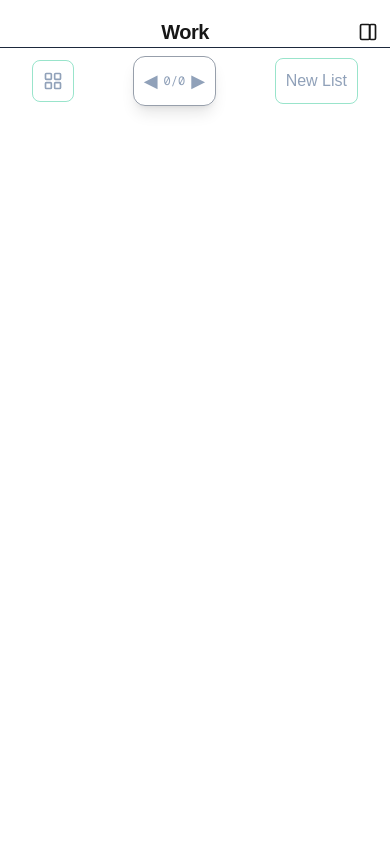
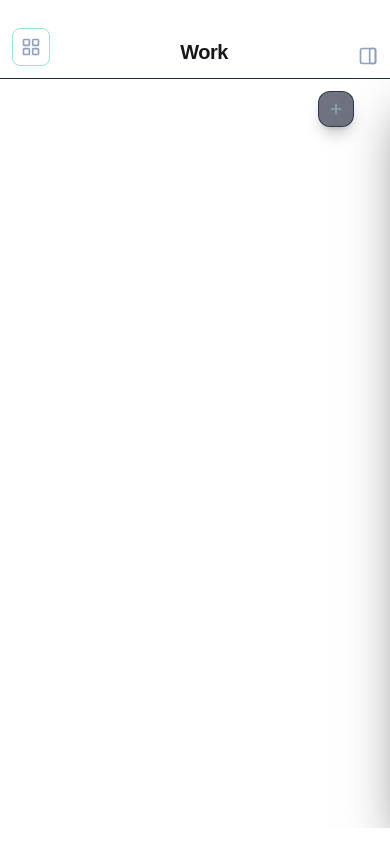
Before and after one commit to raulcs16/productivity-app, a Next.js app: page / in a window 390 px wide. Built offline with nearby package versions, Linux system fonts and the light colour scheme.

Commit message:
mobile redesign

```diff
--- a/src/apps/TodoApp/TodoAppContext.tsx
+++ b/src/apps/TodoApp/TodoAppContext.tsx
@@ -24,6 +24,7 @@ interface TodoAppStore {
 interface TodoAppController {
   addList: (title: string, workSpaceId: number) => number;
   addTodo: (task: string, parentId: number) => void;
+  updateTodoState: (id: number) => void;
   setCurrentListIndex: (index: number) => void;
   setEditId: (id: number) => void;
   nodeSelected: (id: number) => void;
--- a/src/apps/TodoApp/TodoListApp.tsx
+++ b/src/apps/TodoApp/TodoListApp.tsx
@@ -5,17 +5,41 @@ import ExplorerView from "@/src/ui/explorer/ExplorerView";
 import { useTodoAppController, useTodoAppStore } from "./TodoAppContext";
 import TodoAppTitle from "./TodoAppTitle";
 import { ExplorerType } from "@/src/core/explorer/explorer";
+import { useState } from "react";
+import GridToggle from "@/src/ui/shared/controls/GridToggle";
+import { Edu_NSW_ACT_Foundation } from "next/font/google";
 
 interface TodoListAppProps {}
+
+export enum LayoutType {
+  Grid,
+  Slide,
+}
 
 export default function TodoListApp(props: TodoListAppProps) {
   const store = useTodoAppStore();
   const controller = useTodoAppController();
+  const [layout, setLayout] = useState<LayoutType>(LayoutType.Slide);
+  function ToggleLayout() {
+    if (layout === LayoutType.Slide) setLayout(LayoutType.Grid);
+    if (layout === LayoutType.Grid) setLayout(LayoutType.Slide);
+  }
   return (
     <div className="w-full h-full">
       <Workspace
+        leftHeader={
+          <GridToggle
+            onToggled={() => ToggleLayout()}
+            active={layout === LayoutType.Grid}
+          ></GridToggle>
+        }
         title={<TodoAppTitle></TodoAppTitle>}
-        workspace={<TodoListWorkSpace></TodoListWorkSpace>}
+        workspace={
+          <TodoListWorkSpace
+            layout={layout}
+            setLayout={setLayout}
+          ></TodoListWorkSpace>
+        }
         sideBarOpen={false}
         sideBar={
           <ExplorerView
--- a/src/ui/shared/controls/Button.tsx
+++ b/src/ui/shared/controls/Button.tsx
@@ -10,7 +10,7 @@ export default function Button(props: ButtonProps) {
     <button
       title={props.title}
       onClick={props.onClick}
-      className={`p-2.5 rounded-lg border border-emerald-500/40  text-slate-400 hover:text-slate-200 hover:border-slate-700 hover:bg-slate-900/50 transition-all duration-200 ${
+      className={`p-2 rounded-lg border border-emerald-500/40  text-slate-400 hover:text-slate-200 hover:border-slate-700 hover:bg-slate-900/50 transition-all duration-200 ${
         props.className
       }
         ${props.active && " text-emerald-400 shadow-md shadow-emerald-500/5"}
--- /dev/null
+++ b/src/ui/shared/controls/DotNavigation.tsx
@@ -0,0 +1,143 @@
+"use client";
+import React, { useMemo } from "react";
+
+interface DotNavigationProps {
+  total: number;
+  currentIndex: number;
+  onIndexSelect: (index: number) => void;
+}
+
+export default function DotNavigation({
+  total,
+  currentIndex,
+  onIndexSelect,
+}: DotNavigationProps) {
+  if (total <= 1) return null;
+
+  // Configuration values for alignment math
+  const maxVisibleDots = 7;
+  const cellWidth = 24;
+  const halfVisible = Math.floor(maxVisibleDots / 2);
+
+  // Calculate the sliding offset based on fixed cell widths
+  const trackTranslateX = useMemo(() => {
+    if (total <= maxVisibleDots) return 0;
+
+    // Center the active dot unless it's near the extreme start or end boundaries
+    if (currentIndex <= halfVisible) return 0;
+    const maxScroll = (total - maxVisibleDots) * cellWidth;
+    if (currentIndex >= total - halfVisible) return maxScroll;
+
+    return (currentIndex - halfVisible) * cellWidth;
+  }, [currentIndex, total, halfVisible, cellWidth, maxVisibleDots]);
+
+  // Conditionals: Only show jumps if the extreme edge dots have slid completely out of view
+  const showFirstJump = total > maxVisibleDots && currentIndex > halfVisible;
+  const showLastJump =
+    total > maxVisibleDots && currentIndex < total - 1 - halfVisible;
+
+  return (
+    <div className="flex items-center gap-1 select-none px-2 py-1">
+      <div className="w-6 h-12 flex items-center justify-center shrink-0 mr-2">
+        {showFirstJump && (
+          <DotIndexButton
+            index={0}
+            onIndexSelect={(index) => onIndexSelect(index)}
+            isActive={false}
+            scaleClass={""}
+          ></DotIndexButton>
+        )}
+      </div>
+
+      {/* --- CENTRAL VIEWPORT WINDOW --- */}
+      <div
+        className="relative flex items-center justify-start overflow-hidden h-12"
+        style={{
+          width: `${maxVisibleDots * cellWidth}px`,
+        }}
+      >
+        <div
+          className="flex items-center transition-transform duration-300 ease-out will-change-transform"
+          style={{ transform: `translateX(-${trackTranslateX}px)` }}
+        >
+          {Array.from({ length: total }).map((_, index) => {
+            const isActive = index === currentIndex;
+            const distance = Math.abs(index - currentIndex);
+
+            // Progressive scale drop-off based on distance from the center element
+            let scaleClass = "scale-100";
+            if (distance > 2) scaleClass = "scale-90 opacity-75";
+            if (distance > 3) scaleClass = "scale-75 opacity-40";
+            if (distance > 4)
+              scaleClass = "scale-50 opacity-10 pointer-events-none";
+
+            return (
+              <div
+                key={index}
+                style={{ width: `${cellWidth}px` }}
+                className="shrink-0 flex items-center justify-center"
+              >
+                <DotIndexButton
+                  index={index}
+                  onIndexSelect={onIndexSelect}
+                  isActive={isActive}
+                  scaleClass={scaleClass}
+                />
+              </div>
+            );
+          })}
+        </div>
+      </div>
+
+      <div className="w-6 h-12 flex items-center justify-center shrink-0 ml-2">
+        {showLastJump && (
+          <DotIndexButton
+            index={total - 1}
+            onIndexSelect={(index) => onIndexSelect(index)}
+            isActive={false}
+            scaleClass={""}
+          ></DotIndexButton>
+        )}
+      </div>
+    </div>
+  );
+}
+
+interface DotIndexButtonProps {
+  index: number;
+  onIndexSelect: (index: number) => void;
+  isActive: boolean;
+  scaleClass: string;
+}
+
+function DotIndexButton({
+  index,
+  onIndexSelect,
+  isActive,
+  scaleClass,
+}: DotIndexButtonProps) {
+  return (
+    <div
+      className={`cursor-pointer transition-all duration-300 ease-out origin-center ${scaleClass} flex flex-col items-center gap-1 w-full`}
+    >
+      <button
+        onClick={() => onIndexSelect(index)}
+        className={`h-2 w-2 shrink-0 rounded-full transition-all duration-300 ${
+          isActive
+            ? "bg-indigo-500 shadow-sm shadow-indigo-500/50 scale-110"
+            : "bg-slate-600 hover:bg-slate-400"
+        }`}
+        aria-label={`Go to board ${index + 1}`}
+      />
+      <span
+        className={`transition-all duration-300 text-[10px] font-bold font-mono text-center block tracking-tighter ${
+          isActive
+            ? "opacity-100 text-indigo-400 scale-105"
+            : "opacity-40 text-slate-500 text-[9px]"
+        }`}
+      >
+        {index + 1}
+      </span>
+    </div>
+  );
+}
--- a/src/ui/shared/controls/TextInput.tsx
+++ b/src/ui/shared/controls/TextInput.tsx
@@ -38,6 +38,8 @@ export default function TextInput(props: TextInputProps) {
       onChange={handleChange}
       onKeyDown={handleKeyDown}
       onBlur={() => props.onBlur?.()}
+      inputMode="text"
+      enterKeyHint="enter"
     />
   );
 }
--- a/src/ui/shared/layout/WorkSpace.tsx
+++ b/src/ui/shared/layout/WorkSpace.tsx
@@ -3,6 +3,7 @@
 import React, { useState } from "react";
 
 interface WorkspaceProps {
+  leftHeader?: React.ReactNode;
   title: React.ReactNode;
   workspace: React.ReactNode;
   sideBar: React.ReactNode;
@@ -13,14 +14,16 @@ export default function Workspace(props: WorkspaceProps) {
   const [sideBarOpen, setSideBarOpen] = useState<boolean>(props.sideBarOpen);
 
   return (
-    <div className="w-full h-full pt-3">
-      <div className="w-full h-5 flex justify-between px-3 items-center pb-3 border-b border-slate-800">
-        <div></div>
+    <div className="w-full h-full pt-3 flex flex-col">
+      {/* HEADER SECTION */}
+      <div className="w-full flex justify-between px-3 items-end pb-3 border-b border-slate-800 shrink-0">
+        <div>{props.leftHeader}</div>
         {props.title}
         <button
           onClick={() => {
             setSideBarOpen(!sideBarOpen);
           }}
+          className="cursor-pointer text-slate-400 hover:text-white transition-colors"
         >
           <svg
             xmlns="http://www.w3.org/2000/svg"
@@ -29,35 +32,38 @@ export default function Workspace(props: WorkspaceProps) {
             strokeWidth="2"
             className="w-5 h-5"
           >
-            {/* Left Rectangle: Main Workspace (Always hollow) */}
-            <rect x="3" y="3" width="11" height="18" rx="1.5" fill="none" />
-
-            {/* Right Rectangle: Sidebar (Fills white if open) */}
+            <rect x="3" y="3" width="18" height="18" rx="2" fill="none" />
             <rect
               x="14"
               y="3"
               width="7"
               height="18"
-              rx="1.5"
+              rx="2"
               fill={sideBarOpen ? "currentColor" : "none"}
+              stroke={sideBarOpen ? "none" : "currentColor"}
             />
           </svg>
         </button>
       </div>
-      <div className="w-full h-full flex overflow-hidden min-w-0 relative">
-        <div className="flex-1 h-full flex flex-col min-w-0 overflow-hidden">
+
+      {/* BODY VIEWPORT WINDOW CONTAINER */}
+      <div className="w-full flex-1 min-h-0 relative overflow-hidden">
+        {/* Main Workspace (Takes full space, independent of sidebar status) */}
+        <div className="w-full h-full flex flex-col min-w-0 overflow-hidden">
           {props.workspace}
         </div>
+
+        {/* Floating Sidebar Panel (Overlays smoothly from the right) */}
         <div
-          className={`h-full flex flex-col min-w-0 shrink-0 overflow-visible border-l border-slate-200 dark:border-slate-800 transition-all duration-200 ease-in-out relative ${
-            sideBarOpen ? "w-64" : "w-0 border-l-0!"
-          }`}
+          className={`absolute right-0 top-0 bottom-0 w-64 z-30
+                     flex flex-col overflow-hidden
+                     bg-slate-950
+                     border-l border-slate-800
+                     shadow-2xl shadow-black/50
+                     transition-transform duration-300 ease-in-out will-change-transform
+                     ${sideBarOpen ? "translate-x-0" : "translate-x-full"}`}
         >
-          <div
-            className={`w-64 h-full flex flex-col overflow-hidden ${
-              !sideBarOpen && "pointer-events-none opacity-0"
-            }`}
-          >
+          <div className="w-full h-full flex flex-col overflow-hidden">
             {props.sideBar}
           </div>
         </div>
--- a/src/ui/shared/views/SlideOver.tsx
+++ b/src/ui/shared/views/SlideOver.tsx
@@ -108,7 +108,7 @@ export default function SlideOver<T>({
             key={index}
             data-index={index}
             style={{ scrollSnapAlign: "center" }}
-            className="w-[calc(88vw-32px)] md:w-[calc(66vw-32px)] min-w-[280px] h-full flex flex-col justify-start shrink-0 transition-all duration-500 ease-out transform-gpu"
+            className="w-[calc(100vw-16px)] md:w-[calc(66vw-32px)] min-w-[280px] h-full flex flex-col justify-start shrink-0 transition-all duration-500 ease-out transform-gpu"
           >
             <div
               className="w-full h-full transition-all duration-500 ease-out flex flex-col"
--- a/src/ui/todolist/TodoListWorkSpace.tsx
+++ b/src/ui/todolist/TodoListWorkSpace.tsx
@@ -12,19 +12,23 @@ import {
   useTodoAppController,
   useTodoAppStore,
 } from "@/src/apps/TodoApp/TodoAppContext";
-interface TodoListWorkSpaceProps {}
+import { LayoutType } from "@/src/apps/TodoApp/TodoListApp";
+import DotNavigation from "../shared/controls/DotNavigation";
+interface TodoListWorkSpaceProps {
+  layout: LayoutType;
+  setLayout: (layout: LayoutType) => void;
+}
 
 export default function TodoListWorkSpace(props: TodoListWorkSpaceProps) {
   const store = useTodoAppStore();
   const controller = useTodoAppController();
-  const [layout, setLayout] = useState(0); //0 for slide, 1 for grid select
 
   const [addNewListActive, setAddNewListActive] = useState(false);
   const totalLists = store.todolists.length;
 
   function scrollToBoard(index: number) {
     controller.setCurrentListIndex(index);
-    if (layout !== 0) setLayout(0);
+    if (props.layout !== LayoutType.Slide) props.setLayout(LayoutType.Slide);
   }
 
   function handlePrev() {
@@ -44,46 +48,47 @@ export default function TodoListWorkSpace(props: TodoListWorkSpaceProps) {
         : store.currentListIndex + 1;
     scrollToBoard(nextIndex);
   }
-  function handleToggle(state: boolean) {
-    if (!state) {
-      if (layout === 1) return;
-      setLayout(1);
-    }
-    if (state) {
-      if (layout === 0) return;
-      setLayout(0);
-    }
-  }
 
   return (
-    <div className=" text-white  flex flex-col justify-start w-full h-full overflow-clip">
-      <header className="w-full px-8 py-2 mb-4 flex flex-col md:flex-row items-center justify-between shrink-0 gap-4">
-        <div className="w-full flex items-center  justify-between md:justify-end gap-4">
-          <GridToggle
-            active={layout === 1}
-            onToggled={(state) => {
-              handleToggle(state);
-            }}
-          ></GridToggle>
-          <NextPrevButtons
-            total={totalLists}
-            currentIndex={store.currentListIndex}
-            onNext={() => handleNext()}
-            onPrev={() => handlePrev()}
-          ></NextPrevButtons>
-          <Button
-            title="New List"
-            onClick={() => {
-              controller.addList("new list", store.currentWorkSpaceId);
-              setAddNewListActive(false);
-            }}
-            active={addNewListActive}
+    <div className="relative text-white  flex flex-col justify-start w-full h-full overflow-clip">
+      <div className="absolute right-9 top-3 z-20">
+        <button
+          title="New List"
+          className="flex items-center justify-center h-9 w-9 rounded-xl
+               bg-slate-900/60 hover:bg-indigo-600
+               text-slate-400 hover:text-white
+               border border-slate-800/80 hover:border-indigo-500
+               shadow-lg shadow-black/20 hover:shadow-indigo-500/20
+               transition-all duration-200 ease-in-out backdrop-blur-sm
+               cursor-pointer active:scale-95"
+          onClick={() => {
+            controller.addList("new list", store.currentWorkSpaceId);
+            setAddNewListActive(true);
+          }}
+        >
+          <svg
+            xmlns="http://www.w3.org/2000/svg"
+            viewBox="0 0 24 24"
+            fill="none"
+            stroke="currentColor"
+            strokeWidth="2.5"
+            strokeLinecap="round"
+            strokeLinejoin="round"
+            className="w-4 h-4 transition-transform duration-200 group-hover:rotate-90"
           >
-            New List
-          </Button>
-        </div>
-      </header>
-      {layout === 0 ? (
+            <line x1="5" y1="12" x2="19" y2="12" />
+            <line x1="12" y1="5" x2="12" y2="19" />
+          </svg>
+        </button>
+      </div>
+      <div className="w-1/2 flex items-center justify-center px-10 py-1 mx-auto">
+        <DotNavigation
+          total={totalLists}
+          currentIndex={store.currentListIndex}
+          onIndexSelect={(index) => scrollToBoard(index)}
+        ></DotNavigation>
+      </div>
+      {props.layout === LayoutType.Slide ? (
         <SlideOver
           items={store.todolists}
           currentIndex={store.currentListIndex}
```
